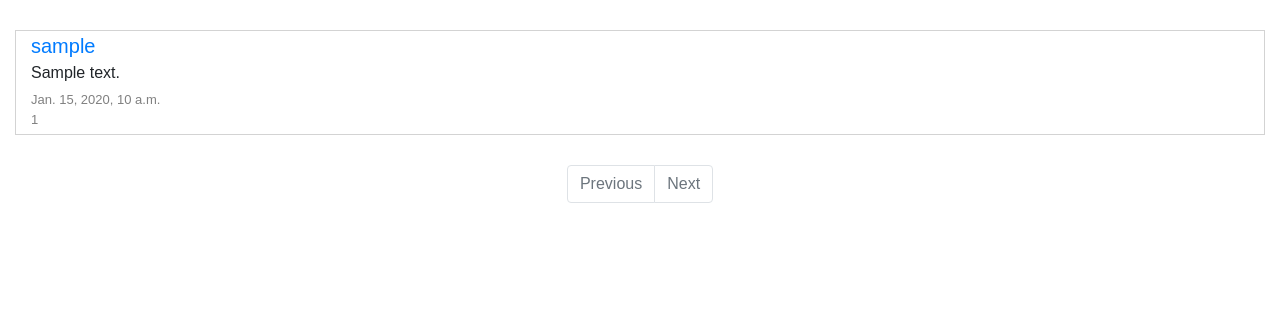
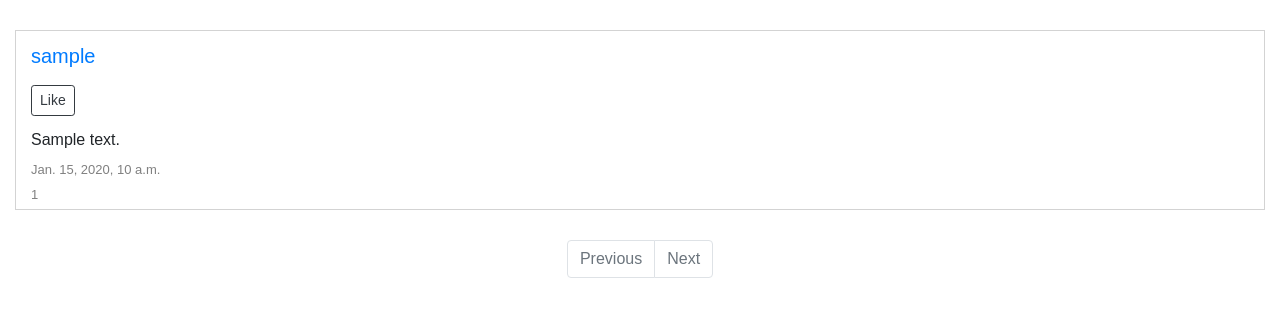
Before and after one commit to TahaFayyaz1/Network, a Django app: page / in a window 1280 px wide. Shown: the part 56-373 px from the top of the page. Run offline with Django 3.2, Linux system fonts and the light colour scheme; tables that the repository leaves empty hold one stand-in row (values such as "Sample post"); some libraries are stand-ins or nearby versions.

Commit message:
Like and Unlike (Task 7) Completed

```diff
--- a/project4/network/admin.py
+++ b/project4/network/admin.py
@@ -1,9 +1,10 @@
 from django.contrib import admin
-from .models import User, Post, Following
+from .models import User, Post, Following, Likes
 
 # Register your models here.
 
 
 admin.site.register(User)
 admin.site.register(Post)
+admin.site.register(Likes)
 admin.site.register(Following)
--- a/project4/network/static/network/edit.js
+++ b/project4/network/static/network/edit.js
@@ -5,21 +5,30 @@ document.addEventListener("DOMContentLoaded", () => {
       fetch(`/edit/${button.value}`)
         .then((response) => response.json())
         .then((data) => {
-          console.log(data);
-          document.querySelector("#posts-div").style.display = "none";
-          document.querySelector("#newpost-button").style.display = "none";
+          const edit_div = document.querySelector("#edit-div");
+          edit_div.style.display = "none";
+          while (edit_div.firstChild) {
+            document
+              .querySelector("#edit-div")
+              .removeChild(edit_div.firstChild);
+          }
           document.querySelector("#edit-div").style.display = "block";
+          document.querySelector("#newpost-button").disabled = true;
 
           const editarea = document.createElement("textarea");
           const submitbutton = document.createElement("button");
           editarea.innerHTML = data.description;
-          submitbutton.innerHTML = "Edit";
-          document.getElementById("edit-div").appendChild(editarea);
-          document.getElementById("edit-div").appendChild(submitbutton);
+          submitbutton.innerHTML = "Save Changes";
+          editarea.className = "form-control";
+          submitbutton.className = "btn btn-outline-dark";
+          document.getElementById("edit-div").append(editarea);
+          document.getElementById("edit-div").append(submitbutton);
 
           submitbutton.onclick = () => {
             fetch(`/edit/${button.value}`, {
               method: "PUT",
+              headers: { "X-CSRFToken": getCookie("csrftoken") },
+              mode: "same-origin",
               body: JSON.stringify({
                 description: editarea.value,
               }),
@@ -34,9 +43,8 @@ document.addEventListener("DOMContentLoaded", () => {
                 .querySelector("#edit-div")
                 .removeChild(edit_div.firstChild);
             }
-            document.querySelector("#newpost-div").style.display = "none";
-            document.querySelector("#newpost-button").style.display = "block";
             document.querySelector("#newpost-button").disabled = false;
+
             return false;
           };
         });
--- /dev/null
+++ b/project4/network/static/network/likes.js
@@ -0,0 +1,61 @@
+document.addEventListener("DOMContentLoaded", () => {
+  document.querySelectorAll(".post-likes").forEach((element) => {
+    fetch(`/likes/${element.dataset.id}`)
+      .then((response) => response.json())
+      .then((data) => {
+        element.innerHTML = data.length;
+      });
+  });
+  document.querySelectorAll("#like-button").forEach((button) => {
+    fetch(`/likes/${button.dataset.postid}`)
+      .then((response) => response.json())
+      .then((data) => {
+        for (let i = 0; i < data.length; i++) {
+          if (button.dataset.user == data[i].user_id) {
+            button.innerHTML = "Unlike";
+          } else {
+            button.innerHTML = "Like";
+          }
+        }
+        button.onclick = () => {
+          let does_user_like = true;
+          likep = document.querySelector(
+            `#post-likes-${button.dataset.postid}`
+          );
+          if (button.innerHTML === "Like") {
+            button.innerHTML = "Unlike";
+            does_user_like = true;
+            likep.innerHTML = Number(likep.innerHTML) + 1;
+          } else {
+            button.innerHTML = "Like";
+            does_user_like = false;
+            likep.innerHTML = Number(likep.innerHTML) - 1;
+          }
+          fetch(`/likes/${button.dataset.postid}`, {
+            method: "PUT",
+            headers: { "X-CSRFToken": getCookie("csrftoken") },
+            mode: "same-origin",
+            body: JSON.stringify({
+              does_user_like: does_user_like,
+            }),
+          });
+        };
+      });
+  });
+});
+
+function getCookie(name) {
+  let cookieValue = null;
+  if (document.cookie && document.cookie !== "") {
+    const cookies = document.cookie.split(";");
+    for (let i = 0; i < cookies.length; i++) {
+      const cookie = cookies[i].trim();
+      // Does this cookie string begin with the name we want?
+      if (cookie.substring(0, name.length + 1) === name + "=") {
+        cookieValue = decodeURIComponent(cookie.substring(name.length + 1));
+        break;
+      }
+    }
+  }
+  return cookieValue;
+}
--- a/project4/network/static/network/newpost.js
+++ b/project4/network/static/network/newpost.js
@@ -1,21 +1,25 @@
 window.onpopstate = function (event) {
+  const edit_div = document.querySelector("#edit-div");
   if (window.location.pathname === "/") {
-    document.querySelector("#posts-div").style.display = "block";
-    const edit_div = document.querySelector("#edit-div");
     edit_div.style.display = "none";
-    while (edit_div.firstChild) {
-      document.querySelector("#edit-div").removeChild(edit_div.firstChild);
-    }
     document.querySelector("#newpost-div").style.display = "none";
-    document.querySelector("#newpost-button").style.display = "block";
     document.querySelector("#newpost-button").disabled = false;
+    document.querySelectorAll("#edit-button").forEach((button) => {
+      button.disabled = false;
+    });
   } else if (window.location.pathname === "/editpost") {
-    document.querySelector("#posts-div").style.display = "none";
     edit_div.style.display = "block";
+    document.querySelector("#newpost-button").disabled = true;
   } else if (window.location.pathname === "/newpost") {
-    document.querySelector("#posts-div").style.display = "none";
     document.querySelector("#newpost-div").style.display = "block";
     document.querySelector("#newpost-button").disabled = true;
+    document.querySelectorAll("#edit-button").forEach((button) => {
+      button.disabled = true;
+    });
+  } else {
+    edit_div.style.display = "none";
+    document.querySelector("#newpost-div").style.display = "none";
+    document.querySelector("#newpost-button").disabled = false;
   }
 };
 
@@ -23,7 +27,9 @@ document.addEventListener("DOMContentLoaded", () => {
   document.querySelector("#newpost-div").style.display = "none";
 
   document.querySelector("#newpost-button").onclick = () => {
-    document.querySelector("#posts-div").style.display = "none";
+    document.querySelectorAll("#edit-button").forEach((button) => {
+      button.disabled = true;
+    });
     document.querySelector("#newpost-div").style.display = "block";
     document.querySelector("#newpost-button").disabled = true;
 
--- a/project4/network/static/network/styles.css
+++ b/project4/network/static/network/styles.css
@@ -12,10 +12,11 @@
 }
 
 #post-heading {
-  padding: 8px 15px;
+  padding: 10px 15px;
 }
 
-#edit-button {
+#edit-button,
+#like-button {
   margin: 4px 15px;
 }
 
@@ -23,11 +24,12 @@
   margin: 0;
 }
 
-#extrainfo-post {
+#post-information,
+#post-information + p {
   color: grey;
   font-weight: lighter;
   font-size: small;
-  padding: 5px 15px;
+  padding: 0px 0px 5px 15px;
 }
 
 body {
--- a/project4/network/templates/network/index.html
+++ b/project4/network/templates/network/index.html
@@ -1,20 +1,6 @@
 {% extends "network/layout.html" %}{% load static %}
-{% block script %}<script src="{% static 'network/newpost.js' %}"></script>{% endblock %}
-
 
 {% block body %}
-
-{% if user.is_authenticated %}
-<button class="btn btn-dark" id="newpost-button">Create New Post</button>
-{% endif %}
-<div class="input-group mb-3" id="newpost-div">
-    <form action="{% url 'index' %}" method="post">
-        {% csrf_token %}
-        {{newpost_form}}
-        <input class="btn btn-dark" type="submit" value="Post">
-    </form>
-</div>
-
 
 {% include "network/postslayout.html" with posts=posts %}
 
--- a/project4/network/templates/network/layout.html
+++ b/project4/network/templates/network/layout.html
@@ -14,7 +14,6 @@
       crossorigin="anonymous"
     />
     <link href="{% static 'network/styles.css' %}" rel="stylesheet" />
-    {% block script %}{% endblock %}
   </head>
   <body>
     <nav class="navbar navbar-expand-lg navbar-light bg-light">
@@ -47,9 +46,26 @@
             <a class="nav-link" href="{% url 'register' %}">Register</a>
           </li>
           {% endif %}
+
+          <li class="nav-item">
+            <script src="{% static 'network/newpost.js' %}"></script>
+              {% if user.is_authenticated %}
+                <button class="btn btn-dark" id="newpost-button">Create New Post</button>
+              {% endif %}
+          </li>
         </ul>
       </div>
     </nav>
+    <div id="newpost-div">
+      <form action="{% url 'index' %}" method="post">
+        <div class="input-group mb-3">
+          {% csrf_token %}
+          {{newpost_form}}
+          <input class="btn btn-outline-dark" type="submit" value="Post">
+        </div>
+      </form>
+  </div>
+
 
     <div class="body">{% block body %} {% endblock %}</div>
   </body>
--- a/project4/network/templates/network/postslayout.html
+++ b/project4/network/templates/network/postslayout.html
@@ -1,20 +1,22 @@
 {% load static %}
-{% block script %}<script src="{% static 'network/edit.js' %}"></script>{% endblock %}
+<script src="{% static 'network/edit.js' %}"></script>
+<script src="{% static 'network/likes.js' %}"></script>
 
+<div id="edit-div"></div>
 
 <div id="posts-div">
     {% for post in posts %}
         <div id="post-div">
-            <a href="{% url 'user' post.user %}" class="lead" id="post-heading">{{post.user}}</a><br>
-            {% if request.user == post.user %}
-                <button class="btn btn-outline-dark btn-sm" value="{{post.id}}" id="edit-button">Edit</button>
-            {% endif %}
-            <p id="post-{{post.id}}" style="padding: 0px 15px;">{{post.description}}</p>
-            <p id="extrainfo-post">{{post.post_datetime}}<br>{{post.likes}}</p>
+            <div id="post-heading"><a href="{% url 'user' post.user %}" class="lead" >{{post.user}}</a></div>
+            {% if request.user == post.user %}<button class="btn btn-outline-dark btn-sm" value="{{post.id}}" id="edit-button">Edit</button>{% endif %}
+            <button class="btn btn-outline-dark btn-sm" data-user="{{request.user.id}}"  data-postid="{{post.id}}" id="like-button">Like</button>
+            <p id="post-{{post.id}}" style="padding: 8px 15px;">{{post.description}}</p>
+            <p id="post-information">{{post.post_datetime}}</p>
+            <p class="post-likes" id="post-likes-{{post.id}}" data-id="{{post.id}}"></p>
         </div>
     {% endfor %}
 
-    <nav aria-label="Page navigation example" id="">
+    <nav aria-label="Page navigation example">
         <ul class="pagination justify-content-center">
             {% if posts.has_previous %}
                 <li class="page-item">
@@ -37,4 +39,3 @@
         </ul>
     </nav>
 </div>
-<div id="edit-div"></div>
--- a/project4/network/templates/network/user.html
+++ b/project4/network/templates/network/user.html
@@ -1,6 +1,7 @@
 {% extends "network/layout.html" %}{% load static %}
 
 {% block body %}
+
 
 <div id="profile-div">
     <h2 class="display-4">{{user.username}}</h2>
--- a/project4/network/urls.py
+++ b/project4/network/urls.py
@@ -8,6 +8,7 @@ urlpatterns = [
     path("logout", views.logout_view, name="logout"),
     path("register", views.register, name="register"),
     path("following", views.following, name="following"),
+    path("likes/<int:postid>", views.likes, name="likes"),
+    path("edit/<int:postid>", views.edit_post, name="editpost"),
     path("<str:userid>", views.user, name="user"),
-    path("edit/<int:postid>", views.edit_post, name="editpost"),
 ]
--- a/project4/network/views.py
+++ b/project4/network/views.py
@@ -4,12 +4,13 @@ from django.http import HttpResponse, HttpResponseRedirect, JsonResponse
 from django.shortcuts import render
 from django.urls import reverse
 from .forms import PostForm, FollowingForm
-from .models import User, Post, Following
+from .models import User, Post, Following, Likes
 from django.utils import timezone
 from django.contrib.auth.decorators import login_required
 from django.core.paginator import Paginator
 import json
-from django.views.decorators.csrf import csrf_exempt
+from django.views.decorators.csrf import csrf_exempt, csrf_protect
+from django.core import serializers
 
 
 def index(request):
@@ -36,7 +37,6 @@ def index(request):
 
 def user(request, userid):
     # anonymus user
-    print(request.user)
     try:
         user = User.objects.get(username=userid)
     except User.DoesNotExist:
@@ -78,6 +78,7 @@ def user(request, userid):
             "posts": posts,
             "following_form": FollowingForm(),
             "does_user_follow": does_user_follow,
+            "newpost_form": PostForm(),
         },
     )
 
@@ -99,7 +100,7 @@ def following(request):
     )
 
 
-@csrf_exempt
+@csrf_protect
 def edit_post(request, postid):
     post = Post.objects.get(pk=postid)
     if request.method == "GET":
@@ -109,6 +110,24 @@ def edit_post(request, postid):
         data = json.loads(request.body)
         post.description = data["description"]
         post.save()
+        return HttpResponse(status=204)
+
+
+@csrf_protect
+def likes(request, postid):
+    post = Post.objects.get(pk=postid)
+    likes = Likes.objects.filter(post=post)
+    if request.method == "GET":
+        likes = list(likes.values())
+        return JsonResponse(likes, safe=False)
+
+    elif request.method == "PUT":
+        data = json.loads(request.body)
+        if data["does_user_like"] == True:
+            f = Likes(post=post, user=request.user)
+            f.save()
+        elif data["does_user_like"] == False:
+            Likes.objects.get(post=post, user=request.user).delete()
         return HttpResponse(status=204)
 
 
```
Also changed, not shown: project4/network/models.py (+8 -1 lines).
